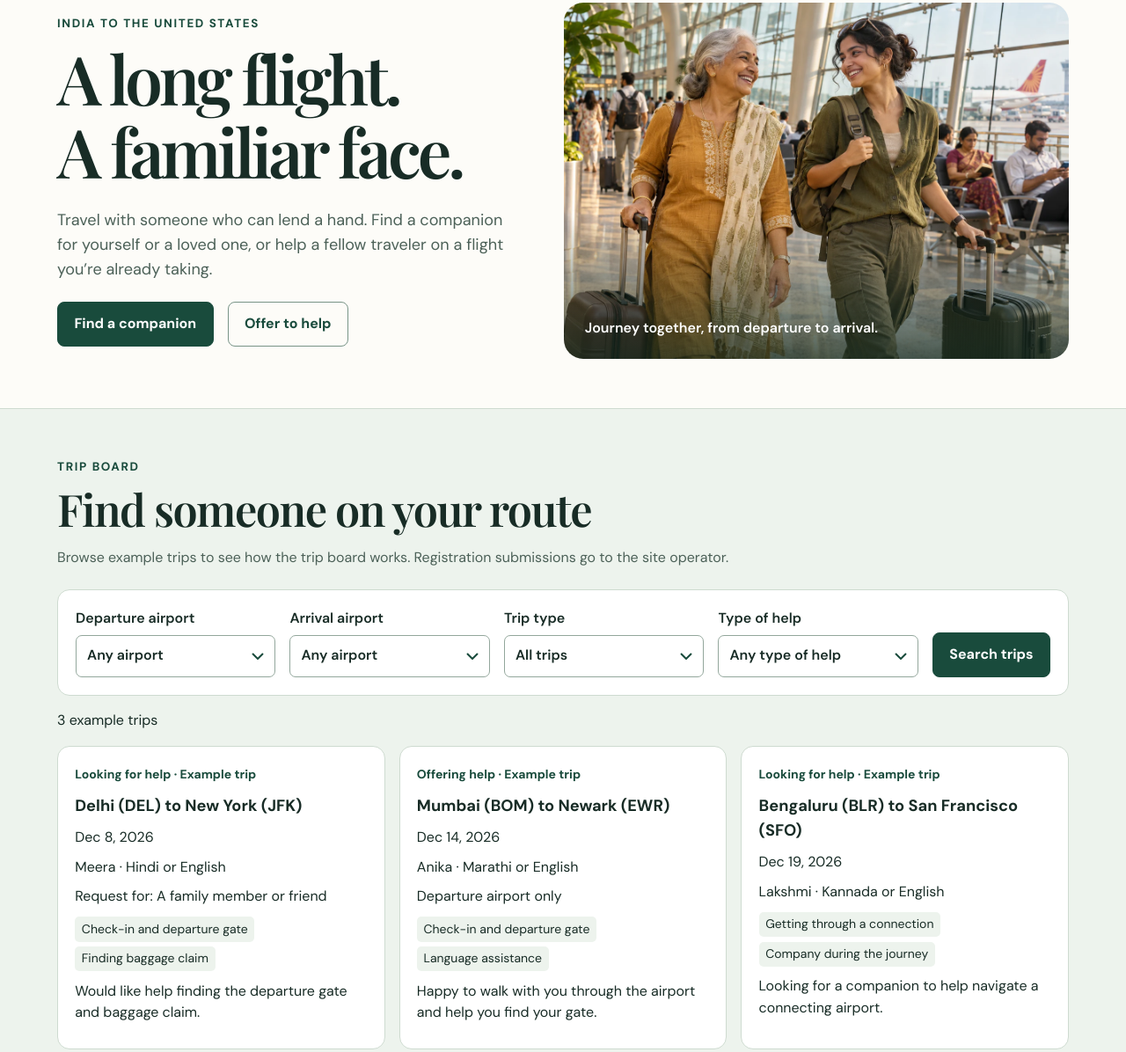
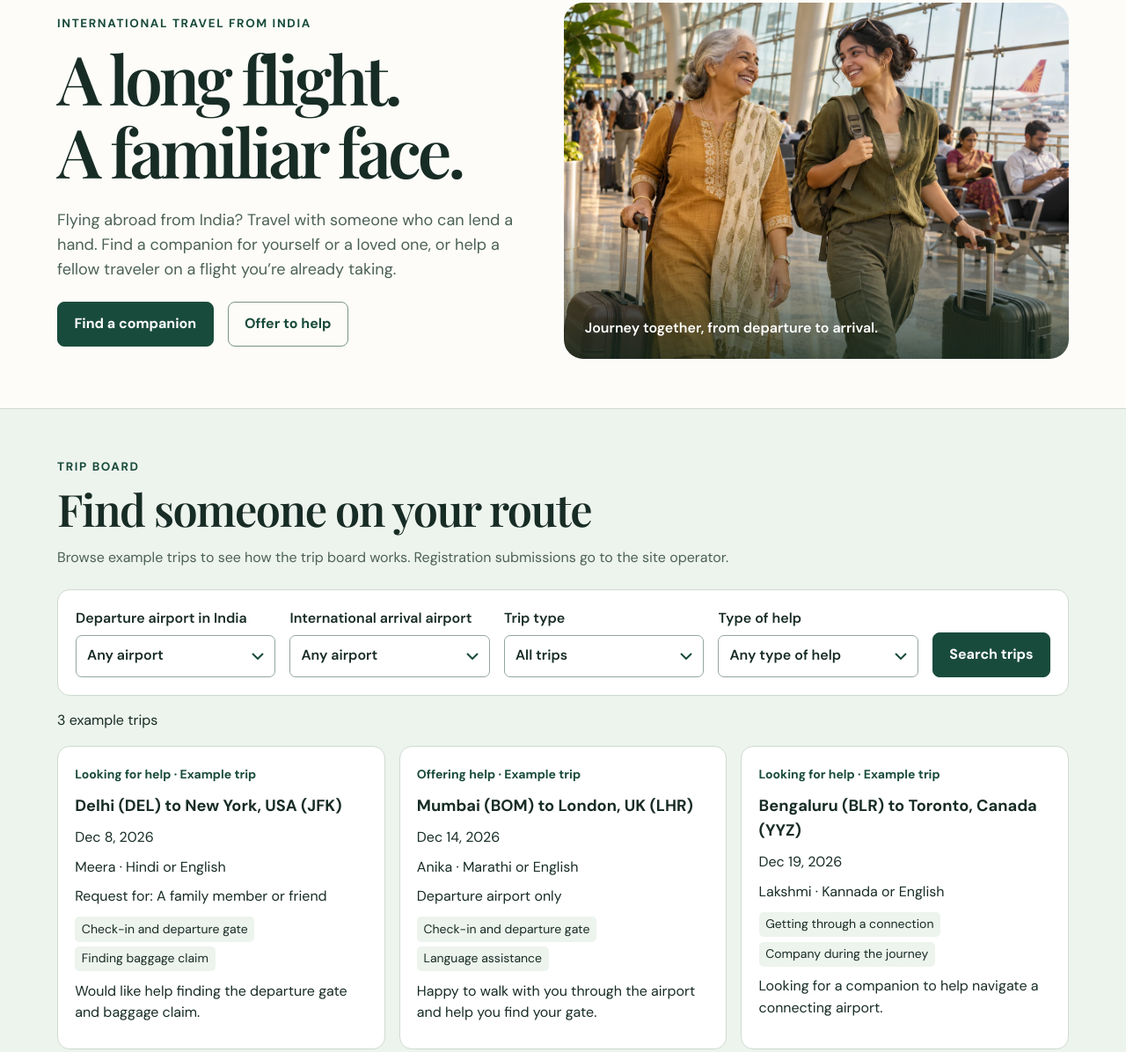
Before and after one commit to vasanthivanitha/travelsupporters, a plain HTML site: page web/index.html in a window 1280 px wide. Shown: the part 137-1333 px from the top of the page at 88% size. Drawn offline with nearby package versions, Linux system fonts and the light colour scheme.

Commit message:
Support international travel from India

```diff
--- a/web/app.js
+++ b/web/app.js
@@ -1,6 +1,14 @@
 const airports = {
   from: { DEL: "Delhi", BOM: "Mumbai", BLR: "Bengaluru", HYD: "Hyderabad", MAA: "Chennai", AMD: "Ahmedabad", COK: "Kochi", CCU: "Kolkata", GOI: "Goa", PNQ: "Pune" },
-  to: { JFK: "New York", EWR: "Newark", SFO: "San Francisco", ORD: "Chicago", IAD: "Washington, DC", LAX: "Los Angeles", SEA: "Seattle", DFW: "Dallas", ATL: "Atlanta", BOS: "Boston", IAH: "Houston", MIA: "Miami" }
+  to: {
+    AMS: "Amsterdam, Netherlands", AKL: "Auckland, New Zealand", BKK: "Bangkok, Thailand",
+    CDG: "Paris, France", DOH: "Doha, Qatar", DXB: "Dubai, UAE",
+    FRA: "Frankfurt, Germany", HKG: "Hong Kong", JED: "Jeddah, Saudi Arabia",
+    JFK: "New York, USA", JNB: "Johannesburg, South Africa", KUL: "Kuala Lumpur, Malaysia",
+    LHR: "London, UK", MEL: "Melbourne, Australia", NRT: "Tokyo Narita, Japan",
+    SFO: "San Francisco, USA", SIN: "Singapore", SYD: "Sydney, Australia",
+    YVR: "Vancouver, Canada", YYZ: "Toronto, Canada"
+  }
 };
 const supportTypes = {
   checkin: "Check-in and departure gate",
@@ -30,8 +38,8 @@ function futureDate(days) {
 }
 const examples = [
   { role: "request", from: "DEL", to: "JFK", date: futureDate(18), name: "Meera", support: ["checkin", "baggage"], traveler: "A family member or friend", language: "Hindi or English", help: "Would like help finding the departure gate and baggage claim." },
-  { role: "offer", from: "BOM", to: "EWR", date: futureDate(24), name: "Anika", support: ["checkin", "language"], scope: "Departure airport only", language: "Marathi or English", help: "Happy to walk with you through the airport and help you find your gate." },
-  { role: "request", from: "BLR", to: "SFO", date: futureDate(29), name: "Lakshmi", support: ["connection", "company"], language: "Kannada or English", help: "Looking for a companion to help navigate a connecting airport." }
+  { role: "offer", from: "BOM", to: "LHR", date: futureDate(24), name: "Anika", support: ["checkin", "language"], scope: "Departure airport only", language: "Marathi or English", help: "Happy to walk with you through the airport and help you find your gate." },
+  { role: "request", from: "BLR", to: "YYZ", date: futureDate(29), name: "Lakshmi", support: ["connection", "company"], language: "Kannada or English", help: "Looking for a companion to help navigate a connecting airport." }
 ];
 
 for (const [value, label] of Object.entries(supportTypes)) {
@@ -52,7 +60,7 @@ for (const [direction, options] of Object.entries(airports)) {
     for (const [code, city] of Object.entries(options)) {
       select.add(new Option(city + " (" + code + ")", code));
     }
-    select.add(new Option("Other airport", "other"));
+    if (target === form) select.add(new Option("Other airport (enter code)", "other"));
   }
 }
 
@@ -60,7 +68,7 @@ for (const direction of ["from", "to"]) {
   const select = form.elements[direction];
   const custom = document.createElement("input");
   custom.name = direction + "Custom";
-  custom.placeholder = "Enter airport code";
+  custom.placeholder = "3-letter IATA code";
   custom.pattern = "[A-Za-z]{3}";
   custom.maxLength = 3;
   custom.setAttribute("aria-label", direction === "from" ? "Departure airport code" : "Arrival airport code");
@@ -86,8 +94,7 @@ function render() {
   const selected = Object.fromEntries(new FormData(filters));
   const shown = examples.filter(trip => {
     if (selected.support && !trip.support?.includes(selected.support)) return false;
-    return ["from", "to", "role"].every(key => !selected[key] || selected[key] === trip[key] ||
-      (selected[key] === "other" && !airports[key][trip[key]]));
+    return ["from", "to", "role"].every(key => !selected[key] || selected[key] === trip[key]);
   });
   cards.replaceChildren();
   count.textContent = shown.length ? shown.length + (shown.length === 1 ? " example trip" : " example trips") :
--- a/web/index.html
+++ b/web/index.html
@@ -3,8 +3,8 @@
 <head>
 <meta charset="utf-8">
 <meta name="viewport" content="width=device-width, initial-scale=1">
-<title>Travel Supports | India to the USA</title>
-<meta name="description" content="Find a companion or help a fellow traveler on a flight from India to the United States.">
+<title>Travel Supports | International travel from India</title>
+<meta name="description" content="Find a companion or help a fellow traveler on an international flight departing from India.">
 <link rel="preconnect" href="https://fonts.googleapis.com">
 <link rel="stylesheet" href="https://fonts.googleapis.com/css2?family=DM+Sans:wght@400;500;600;700&family=Playfair+Display:wght@500;600&display=swap">
 <link rel="stylesheet" href="style.css">
@@ -14,15 +14,15 @@
 <header><nav class="wrap"><a class="brand" href="#"><span aria-hidden="true">✈</span> Travel Supports</a><div class="navlinks"><a href="#trips">Browse trips</a><a href="#how">How it works</a></div><button class="outline" data-role="offer">Offer help</button></nav></header>
 <main>
 <section class="hero wrap">
-<div class="hero-copy"><p class="eyebrow">INDIA TO THE UNITED STATES</p><h1>A long flight.<br>A familiar face.</h1><p class="intro">Travel with someone who can lend a hand. Find a companion for yourself or a loved one, or help a fellow traveler on a flight you’re already taking.</p><div class="actions"><button data-role="request">Find a companion</button><button class="outline" data-role="offer">Offer to help</button></div></div>
+<div class="hero-copy"><p class="eyebrow">INTERNATIONAL TRAVEL FROM INDIA</p><h1>A long flight.<br>A familiar face.</h1><p class="intro">Flying abroad from India? Travel with someone who can lend a hand. Find a companion for yourself or a loved one, or help a fellow traveler on a flight you’re already taking.</p><div class="actions"><button data-role="request">Find a companion</button><button class="outline" data-role="offer">Offer to help</button></div></div>
 <div class="hero-image" role="img" aria-label="Two generations of travelers walking together through an airport"><span>Journey together, from departure to arrival.</span></div>
 </section>
 <section id="trips" class="board"><div class="wrap">
 <p class="eyebrow">TRIP BOARD</p><h2>Find someone on your route</h2>
 <p>Browse example trips to see how the trip board works. Registration submissions go to the site operator.</p>
 <form id="filters" class="filters">
-<label>Departure airport<select name="from"></select></label>
-<label>Arrival airport<select name="to"></select></label>
+<label>Departure airport in India<select name="from"></select></label>
+<label>International arrival airport<select name="to"></select></label>
 <label>Trip type<select name="role"><option value="">All trips</option><option value="request">Looking for help</option><option value="offer">Offering help</option></select></label>
 <label>Type of help<select name="support"><option value="">Any type of help</option></select></label>
 <button type="submit">Search trips</button>
@@ -34,9 +34,9 @@
 <div class="steps"><article><h3>Share your trip</h3><p>Older adults, women traveling alone, and family members can list the route, travel date, language, and kind of help needed.</p></article><article><h3>Find a fellow traveler</h3><p>Volunteers can offer help on a flight they’re already taking. Look for the same airports and travel date, then confirm the flight and any connections.</p></article><article><h3>Agree on the details</h3><p>Meet in a public area at the airport. Ask your airline directly for wheelchair, medical, or other formal assistance. Keep passport and booking details private.</p></article></div>
 </section>
 </main>
-<footer><div class="wrap"><a class="brand" href="#"><span aria-hidden="true">✈</span> Travel Supports</a><p>India to the United States</p></div></footer>
+<footer><div class="wrap"><a class="brand" href="#"><span aria-hidden="true">✈</span> Travel Supports</a><p>International travel from India</p></div></footer>
 <dialog id="editor"><form id="tripForm"><button type="button" class="close outline" aria-label="Close form">×</button><h2 id="formTitle"></h2><p>Use a first name only. Your email is stored with your registration for the site operator and stays off the trip board. Keep passport and booking details out of your notes.</p>
-<div class="fields"><label>First name<input name="name" required maxlength="40"></label><label>Contact email<input name="email" type="email" autocomplete="email" maxlength="254" required></label><label>Travel date<input name="date" type="date" required></label><label>Departure airport<select name="from" required></select></label><label>Arrival airport<select name="to" required></select></label><label>Language<input name="language" required maxlength="50" placeholder="e.g. Hindi"></label><label>Flight number (optional)<input name="flight" maxlength="15" placeholder="e.g. AI 101"></label>
+<div class="fields"><label>First name<input name="name" required maxlength="40"></label><label>Contact email<input name="email" type="email" autocomplete="email" maxlength="254" required></label><label>Travel date<input name="date" type="date" required></label><label>Departure airport in India<select name="from" required></select></label><label>International arrival airport<select name="to" required></select></label><label>Language<input name="language" required maxlength="50" placeholder="e.g. Hindi"></label><label>Flight number (optional)<input name="flight" maxlength="15" placeholder="e.g. AI 101"></label>
 <label>Connecting airport code (optional)<input name="connection" maxlength="3" pattern="[A-Za-z]{3}" placeholder="e.g. DOH"></label>
 <label>Date flexibility<select name="flex"><option value="0">Travel date is fixed</option><option value="1">Within 1 day</option><option value="3">Within 3 days</option></select></label>
 <label id="tripForLabel">Who needs a companion?<select name="traveler"><option value="">Choose if applicable</option><option value="Myself">Myself</option><option value="A family member or friend">A family member or friend</option></select></label>
```
Also changed, not shown: 1 other file.
